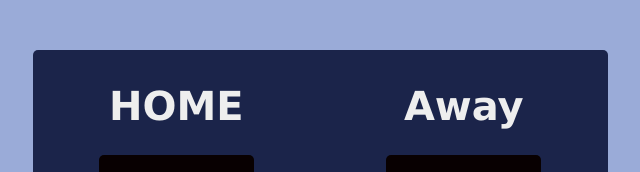
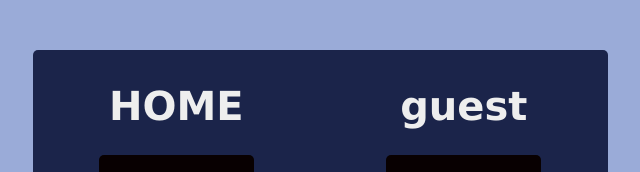
Before and after one commit to Nagul55/Basketball-Scorecard, a website built with Vite: page index.html in a window 1280 px wide. Shown: the top 172 px of the page, without its empty margins (320-960 px from the left). Built offline with nearby package versions, Linux system fonts and the light colour scheme.

Commit message:
change away to guest

```diff
--- a/index.html
+++ b/index.html
@@ -24,7 +24,7 @@
                 </div>
 
                 <div class="score-board">
-                    <h3 class="side">Away</h3>
+                    <h3 class="side">guest</h3>
                     <div class="score">
                         <h1 class="points" id="away-el">0<h1>
                     </div>
```
